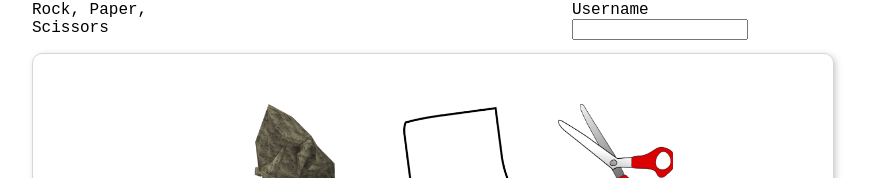
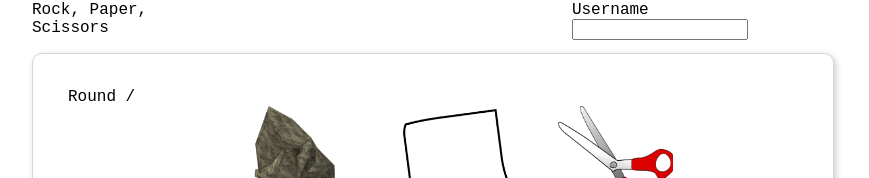
Before and after one commit to AhlamHassen/RockPaperScissors, an Angular app in the folder game/: page /play in a window 1280 px wide. Shown: the part 114-292 px from the top of the page, without its empty margins (208-1077 px from the left). Built offline with nearby package versions, Linux system fonts and the light colour scheme.

Commit message:
Added rounds div

```diff
--- a/game/src/app/routes/play/play.component.css
+++ b/game/src/app/routes/play/play.component.css
@@ -75,3 +75,9 @@
 input{
     font-family: 'Courier New', Courier, monospace, Helvetica, sans-serif;
 }
+
+.rounds{
+    font-family: 'Courier New', Courier, monospace, Helvetica, sans-serif;
+    margin-top: -16px;
+    margin-left: -15px;
+}
--- a/game/src/app/routes/play/play.component.html
+++ b/game/src/app/routes/play/play.component.html
@@ -5,6 +5,7 @@
 
 </div>
 <div class="rpsBox">
+    <div class="rounds">Round {{turnsPlayed}}/{{this.gameservice.gameRound}}</div>
     <div class="smallBoxesFlex">
 
         <div class="rock smallBoxes" [ngClass]="{'selected' : rockSelected}" (click)="optionClicked('rock')"></div>
```
